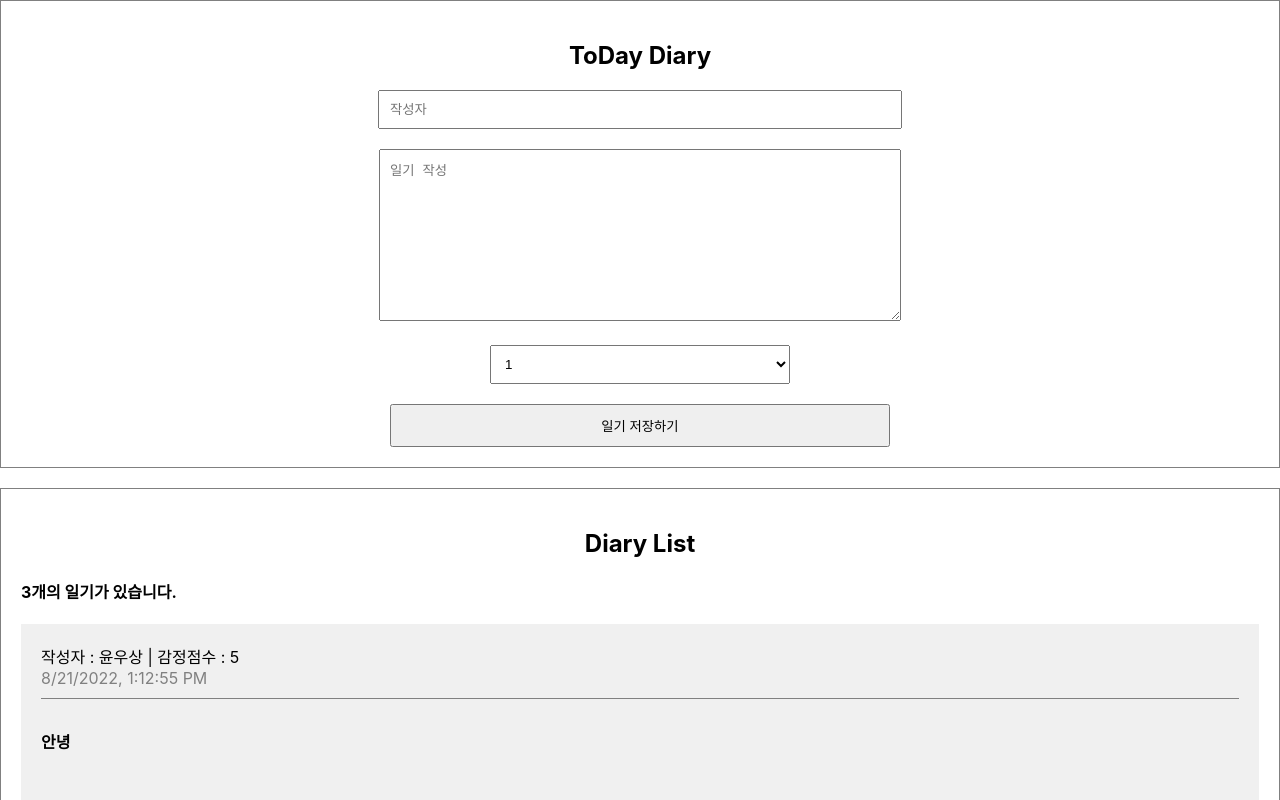
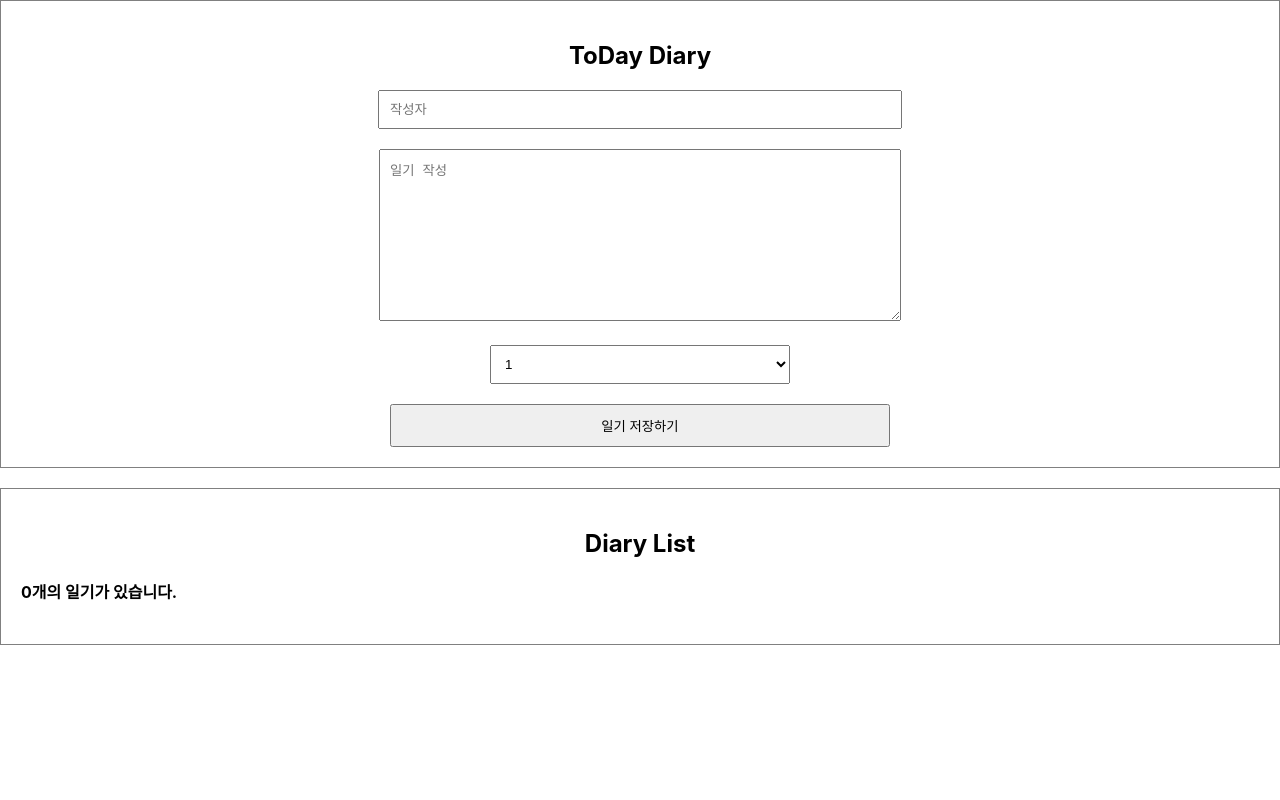
Before and after one commit to yws1502/EmotionDiary, a React (Create React App) app: page / in a window 1280 px wide. Shown: the top 800 px of the page. Built offline with nearby package versions, Linux system fonts and the light colour scheme; the HTML template or start-up script is replaced by a standard one.

Commit message:
✨ diary item 추가, 삭제 기능 구현

```diff
--- a/src/App.jsx
+++ b/src/App.jsx
@@ -1,36 +1,35 @@
 import './App.css';
 import DiaryEditor from './DiaryEditor';
 import DiaryList from './DiaryList';
-
-const dummyList = [
-  {
-    id: 1,
-    author: '윤우상',
-    content: '안녕',
-    emotion: 5,
-    createdDate: new Date().getTime(),
-  },
-  {
-    id: 2,
-    author: '아무개',
-    content: '안녕1',
-    emotion: 4,
-    createdDate: new Date().getTime(),
-  },
-  {
-    id: 3,
-    author: '홍길동',
-    content: '안녕2',
-    emotion: 2,
-    createdDate: new Date().getTime(),
-  },
-];
+import { useRef, useState } from 'react';
 
 function App() {
+  const [data, setData] = useState([]);
+
+  const dataId = useRef(0);
+
+  const onCreate = (author, content, emotion) => {
+    const createdDate = new Date().getTime();
+    const newData = {
+      author,
+      content,
+      emotion,
+      createdDate,
+      id: dataId.current,
+    };
+    dataId.current += 1;
+    setData([newData, ...data]);
+  };
+
+  const onRemove = targetId => {
+    const newData = data.filter(it => it.id !== targetId);
+    setData(newData);
+  };
+
   return (
     <div className='App'>
-      <DiaryEditor />
-      <DiaryList diaryList={dummyList} />
+      <DiaryEditor onCreate={onCreate} />
+      <DiaryList diaryList={data} onRemove={onRemove} />
     </div>
   );
 }
--- a/src/DiaryEditor.jsx
+++ b/src/DiaryEditor.jsx
@@ -1,6 +1,6 @@
 import { useRef, useState } from 'react';
 
-const DiaryEditor = () => {
+const DiaryEditor = ({ onCreate }) => {
   const authorRef = useRef();
   const contentRef = useRef();
 
@@ -28,11 +28,11 @@ const DiaryEditor = () => {
       return;
     }
 
-    alert('저장 성공');
+    onCreate(state.author, state.content, state.emotion);
     setState({
-      ...state,
       author: '',
       content: '',
+      emotion: 1,
     });
   };
 
--- a/src/DiaryItem.jsx
+++ b/src/DiaryItem.jsx
@@ -1,4 +1,9 @@
-const DiaryItem = ({ author, content, emotion, createdDate }) => {
+const DiaryItem = ({ id, author, content, emotion, createdDate, onRemove }) => {
+  const handleRemove = () => {
+    if (window.confirm(`${id}번째 일기를 정말 삭제하시겠습니까?`)) {
+      onRemove(id);
+    }
+  };
   return (
     <div className='DiaryItem'>
       <div className='info'>
@@ -8,6 +13,7 @@ const DiaryItem = ({ author, content, emotion, createdDate }) => {
         <span className='date'>{new Date(createdDate).toLocaleString()}</span>
       </div>
       <div className='content'>{content}</div>
+      <button onClick={handleRemove}>삭제하기</button>
     </div>
   );
 };
--- a/src/DiaryList.jsx
+++ b/src/DiaryList.jsx
@@ -1,12 +1,12 @@
 import DiaryItem from './DiaryItem';
 
-const DiaryList = ({ diaryList }) => {
+const DiaryList = ({ diaryList, onRemove }) => {
   return (
     <div className='DiaryList'>
       <h2>Diary List</h2>
       <h4>{diaryList.length}개의 일기가 있습니다.</h4>
       {diaryList.map(diary => {
-        return <DiaryItem key={diary.id} {...diary} />;
+        return <DiaryItem key={diary.id} {...diary} onRemove={onRemove} />;
       })}
     </div>
   );
```
